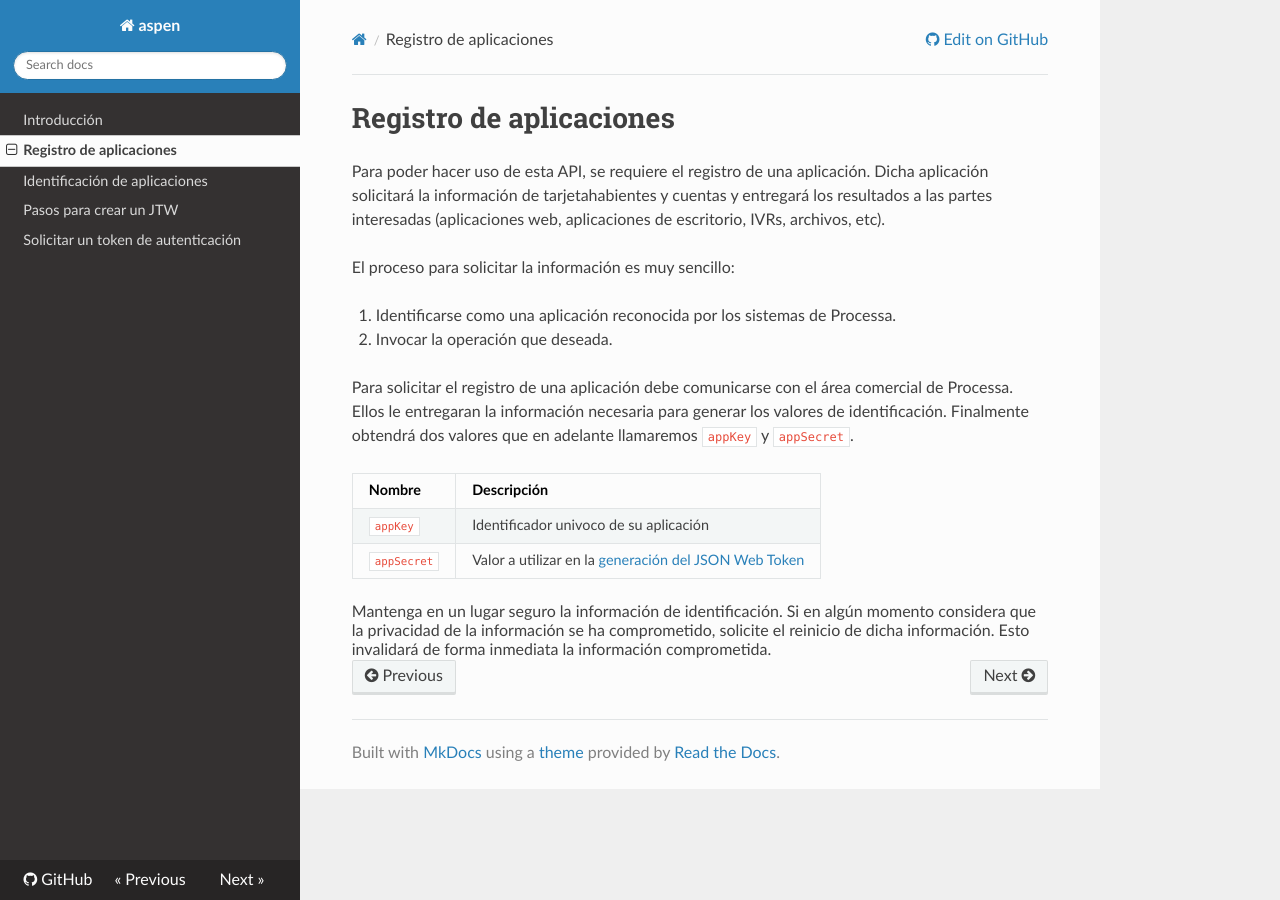
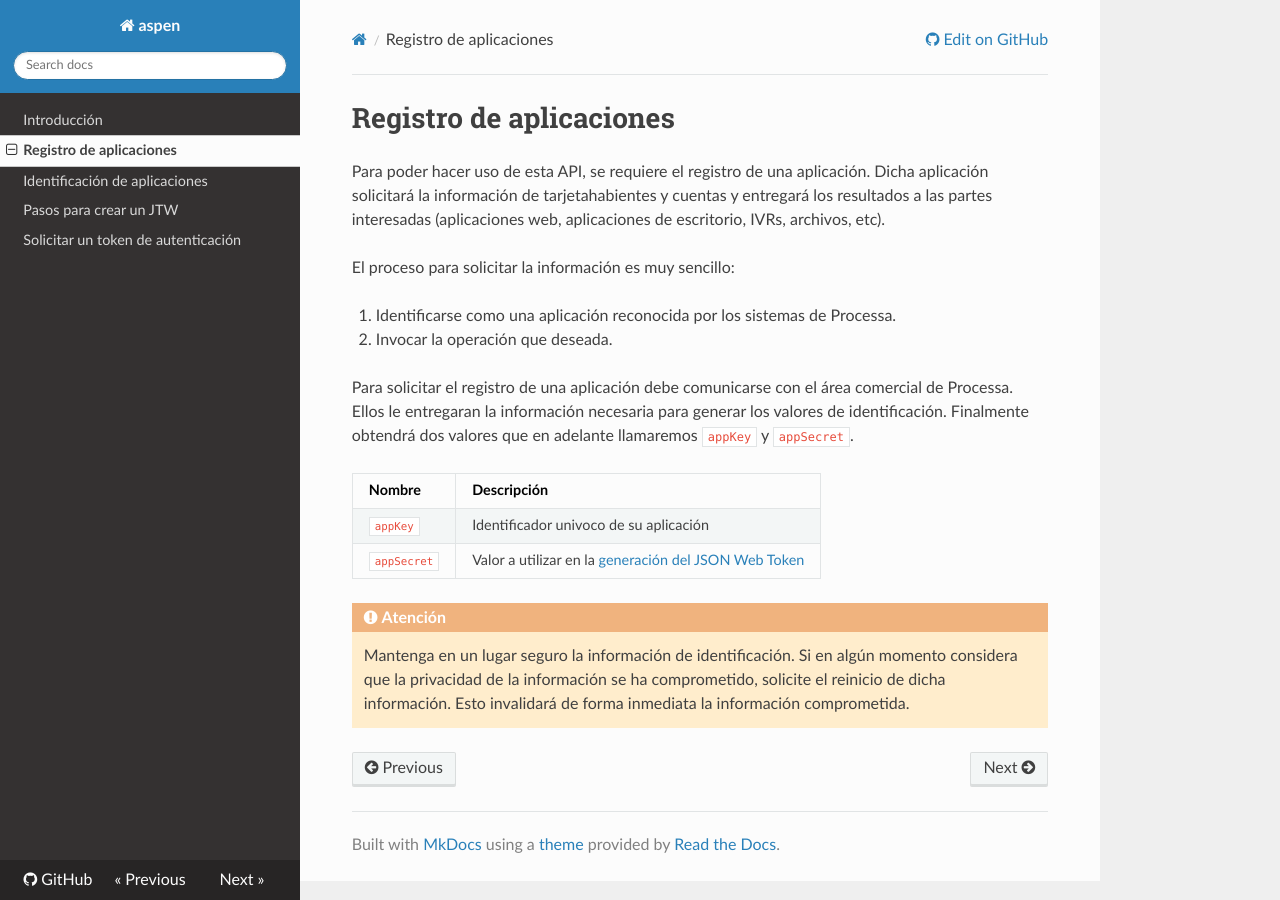
Before and after one commit to menchi2000/Aspen, an MkDocs documentation site: the page built from docs/App_Register.md, in a window 1280 px wide. Built offline with MkDocs 1.6.1, drawn with Linux system fonts in a browser that asks for light colours; nearby versions of some CDN libraries; old or Windows-style settings are respelled for this version of MkDocs.

Commit message:
Update App_Register.md

```diff
--- a/docs/App_Register.md
+++ b/docs/App_Register.md
@@ -15,6 +15,8 @@ Para solicitar el registro de una aplicación debe comunicarse con el área come
 | `appSecret`   | Valor a utilizar en la [generación del JSON Web Token](JWT.md) |
 
 
-<div class="alert alert-warning">
-Mantenga en un lugar seguro la información de identificación. Si en algún momento considera que la privacidad de la información se ha comprometido, solicite el reinicio de dicha información. Esto invalidará de forma inmediata la información comprometida.
+<div class="admonition warning">
+   <p class="first admonition-title">Atención</p>
+   <p class="last">Mantenga en un lugar seguro la información de identificación. Si en algún momento considera que la privacidad de la información se ha comprometido, solicite el reinicio de dicha información. Esto invalidará de forma inmediata la información comprometida.
+   </p>
 </div>
```
